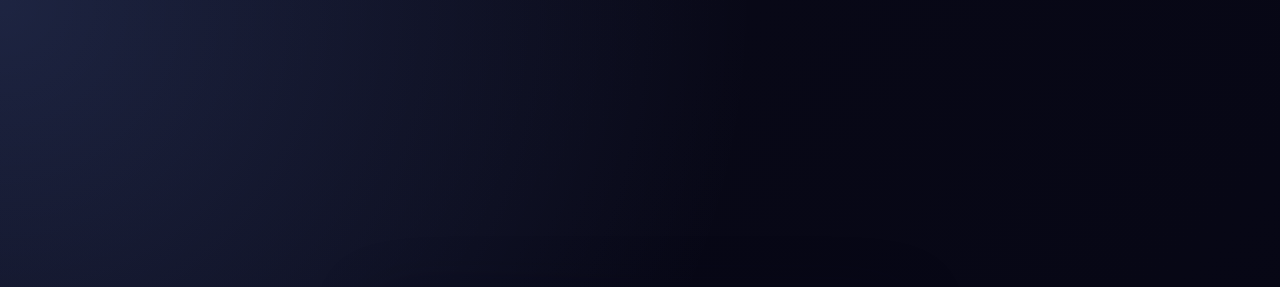
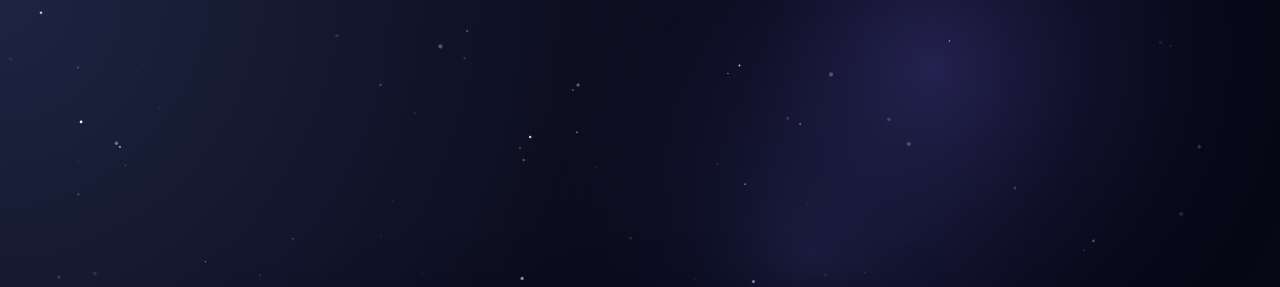
Before and after one commit to sardonia/theveil, a website: page public/splash.html in a window 1280 px wide. Shown: the top 287 px of the page. Drawn offline with Linux system fonts and the light colour scheme.

Commit message:
Enhance splashscreen visuals and close reliability

```diff
--- a/public/splash.html
+++ b/public/splash.html
@@ -31,12 +31,22 @@
         display: grid;
         place-items: center;
         padding: 2rem;
+        position: relative;
+        overflow: hidden;
         background: radial-gradient(
             circle at top left,
             rgba(122, 160, 255, 0.18),
             transparent 50%
           ),
           linear-gradient(135deg, rgba(9, 9, 24, 0.96), rgba(6, 6, 20, 0.98));
+      }
+
+      #splash-canvas {
+        position: fixed;
+        inset: 0;
+        width: 100%;
+        height: 100%;
+        z-index: 0;
       }
 
       .app-loading__card {
@@ -48,6 +58,8 @@
         box-shadow: 0 18px 60px rgba(6, 8, 24, 0.6);
         text-align: center;
         color: rgba(255, 255, 255, 0.92);
+        position: relative;
+        z-index: 1;
       }
 
       .app-loading__eyebrow {
@@ -104,6 +116,7 @@
     </style>
   </head>
   <body>
+    <canvas id="splash-canvas" aria-hidden="true"></canvas>
     <div class="app-loading__card" aria-live="polite">
       <p class="app-loading__eyebrow">Veil</p>
       <h1 class="app-loading__title">Weaving your stars</h1>
@@ -112,5 +125,105 @@
         <div class="app-loading__bar"></div>
       </div>
     </div>
+    <script>
+      const canvas = document.querySelector("#splash-canvas");
+      if (canvas) {
+        const ctx = canvas.getContext("2d");
+        const prefersReducedMotion = window.matchMedia("(prefers-reduced-motion: reduce)");
+        let width = 0;
+        let height = 0;
+        let stars = [];
+        let clouds = [];
+
+        const resize = () => {
+          const nextWidth = Math.max(1, Math.round(canvas.clientWidth));
+          const nextHeight = Math.max(1, Math.round(canvas.clientHeight));
+          if (nextWidth === width && nextHeight === height) return;
+          width = nextWidth;
+          height = nextHeight;
+          const scale = window.devicePixelRatio || 1;
+          canvas.width = width * scale;
+          canvas.height = height * scale;
+          ctx.setTransform(scale, 0, 0, scale, 0, 0);
+          const targetCount = Math.floor((width * height) / 6000);
+          stars = Array.from({ length: targetCount }, () => createStar(width, height));
+          clouds = Array.from({ length: 5 }, () => createCloud(width, height));
+        };
+
+        const createStar = (fieldWidth, fieldHeight) => ({
+          x: Math.random() * fieldWidth,
+          y: Math.random() * fieldHeight,
+          radius: Math.random() * 1.8 + 0.3,
+          alpha: Math.random() * 0.8 + 0.2,
+          twinkle: Math.random() * Math.PI * 2,
+          speed: Math.random() * 0.04 + 0.01,
+        });
+
+        const createCloud = (fieldWidth, fieldHeight) => ({
+          x: Math.random() * fieldWidth,
+          y: Math.random() * fieldHeight,
+          radius: Math.random() * 220 + 260,
+          hue: Math.random() * 40 + 210,
+          alpha: Math.random() * 0.18 + 0.12,
+          drift: Math.random() * 0.4 + 0.2,
+          phase: Math.random() * Math.PI * 2,
+        });
+
+        const drawNebula = (time) => {
+          for (const cloud of clouds) {
+            const pulse = 0.7 + Math.sin(time * 0.0006 + cloud.phase) * 0.3;
+            const gradient = ctx.createRadialGradient(
+              cloud.x,
+              cloud.y,
+              0,
+              cloud.x,
+              cloud.y,
+              cloud.radius
+            );
+            gradient.addColorStop(
+              0,
+              `hsla(${cloud.hue}, 70%, 65%, ${cloud.alpha * pulse})`
+            );
+            gradient.addColorStop(1, "hsla(240, 60%, 12%, 0)");
+            ctx.fillStyle = gradient;
+            ctx.beginPath();
+            ctx.arc(cloud.x, cloud.y, cloud.radius, 0, Math.PI * 2);
+            ctx.fill();
+          }
+        };
+
+        const drawStars = (time) => {
+          const shouldTwinkle = !prefersReducedMotion.matches;
+          for (const star of stars) {
+            if (shouldTwinkle) {
+              star.twinkle += star.speed;
+            }
+            const glow = 0.55 + Math.sin(star.twinkle + time * 0.0004) * 0.45;
+            ctx.beginPath();
+            ctx.fillStyle = `rgba(255, 255, 255, ${star.alpha * glow})`;
+            ctx.arc(star.x, star.y, star.radius, 0, Math.PI * 2);
+            ctx.fill();
+          }
+        };
+
+        const render = (time) => {
+          ctx.clearRect(0, 0, width, height);
+          drawNebula(time);
+          drawStars(time);
+          if (!prefersReducedMotion.matches) {
+            requestAnimationFrame(render);
+          }
+        };
+
+        resize();
+        render(0);
+        window.addEventListener("resize", () => {
+          resize();
+          if (prefersReducedMotion.matches) {
+            render(0);
+          }
+        });
+      }
+    </script>
   </body>
 </html>
```
Also changed, not shown: src/main.ts (+19 -26 lines), src/repository/horoscopeRepository.ts (+6 -1 lines), src/state/snapshot.ts (+17 -2 lines), src/styles.css (+15 -3 lines), src/ui/dom.ts (+22 -21 lines), 1 other file.
